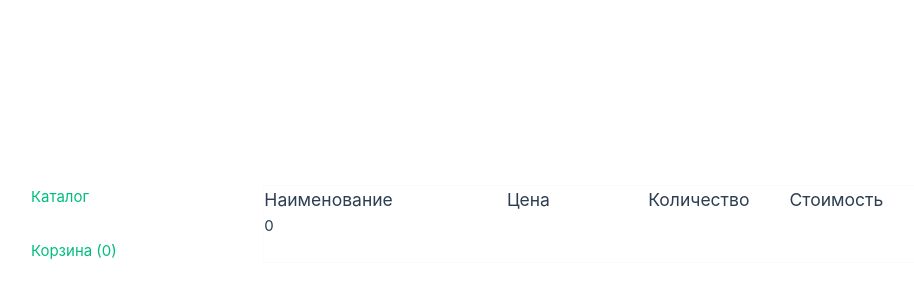
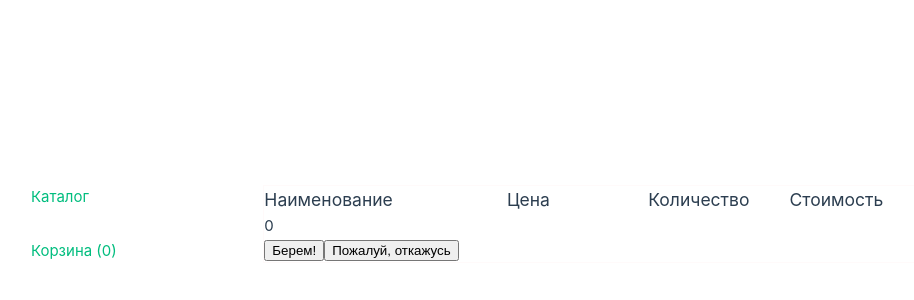
Before and after one commit to Ann-Fox/seus-lab, a Vue app: page /cart in a window 1280 px wide. Shown: the part 176-476 px from the top of the page, without its empty margins (128-1042 px from the left). Built offline with nearby package versions, Linux system fonts and the light colour scheme.

Commit message:
add removeAll

```diff
--- a/src/components/CatalogItem.vue
+++ b/src/components/CatalogItem.vue
@@ -22,7 +22,7 @@ const qty = ref(0)
 
 const store = useCartStore()
 
-const add = () => {
+const addMe = () => {
   store.add({
     name: props.nameProduct,
     price: props.priceProduct,
@@ -46,7 +46,7 @@ const add = () => {
       <input type="number" :value="qty"/>
       <button @click="qty++">+</button>
       <button @click="qty--">-</button>
-      <button :disabled="qty <= 0" @click="add">
+      <button :disabled="qty <= 0" @click="addMe">
         <IconCart class="icon"></IconCart>
       </button>
     </div>
--- a/src/stores/cart.js
+++ b/src/stores/cart.js
@@ -12,7 +12,11 @@ export const useCartStore = defineStore('cart', () => {
     items.value.splice(index, 1)
   }
 
-  return { items, add, remove }
+  function removeAll(){
+    items.value = []
+  }
+
+  return { items, add, remove, removeAll }
 
 
 })
--- a/src/views/CartView.vue
+++ b/src/views/CartView.vue
@@ -3,6 +3,7 @@ import { useCartStore } from '../stores/cart';
 
 import CartItem from '../components/CartItem.vue';
 import { computed } from 'vue';
+import { useRouter } from 'vue-router';
 const store = useCartStore()
 
 const total = computed(() => {
@@ -14,6 +15,13 @@ const total = computed(() => {
 
   return t
 })
+
+const router = useRouter()
+
+const removeAllandGo = () => {
+  store.removeAll()
+  router.push('/')
+}
 
 </script>
 
@@ -30,6 +38,10 @@ const total = computed(() => {
   </div>
   <!-- {{ JSON.stringify(store.items) }} -->
   <div>{{ total }}</div>
+  <div>
+    <button>Берем!</button>
+    <button @click="removeAllandGo">Пожалуй, откажусь</button>
+  </div>
 </template>
 
 <style>
```
